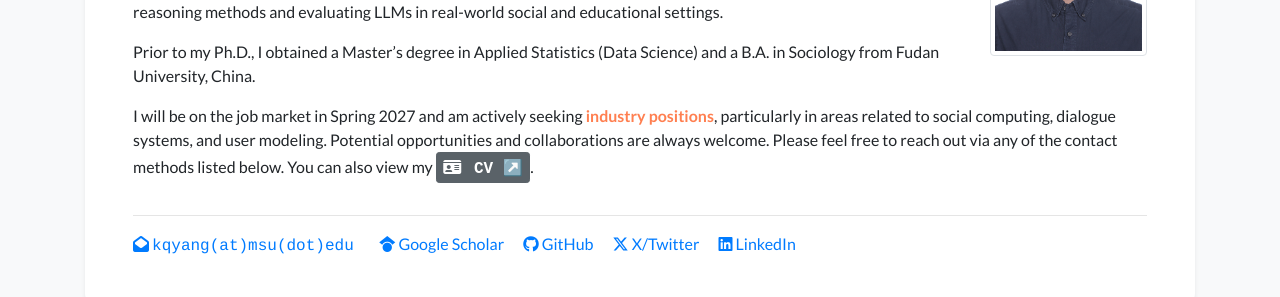
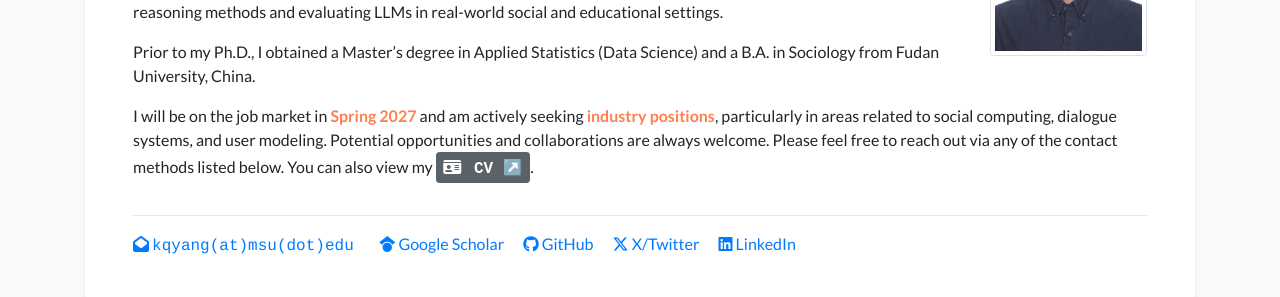
Before and after one commit to KorbinY/korbiny.github.io, a Jekyll site: the page built from index.html, in a window 1280 px wide and 1321 px high. Shown: the part 272-569 px from the top of the window. Built offline with Jekyll 4.4.1, drawn with Linux system fonts in a browser that asks for light colours; nearby versions of some CDN libraries; a style sheet for code colours, icons or effects is not loaded.

```diff
--- a/_data/profile.yml
+++ b/_data/profile.yml
@@ -35,7 +35,7 @@ short_bio: >-
   </p>
 
   <p>
-    I will be on the job market in Spring 2027 and am actively seeking
+    I will be on the job market in <span style="color:#FF7F50; font-weight:bold;">Spring 2027</span> and am actively seeking
     <span style="color:#FF7F50; font-weight:bold;">industry positions</span>,
     particularly in areas related to social computing, dialogue systems, and user modeling.
     Potential opportunities and collaborations are always welcome.
```
